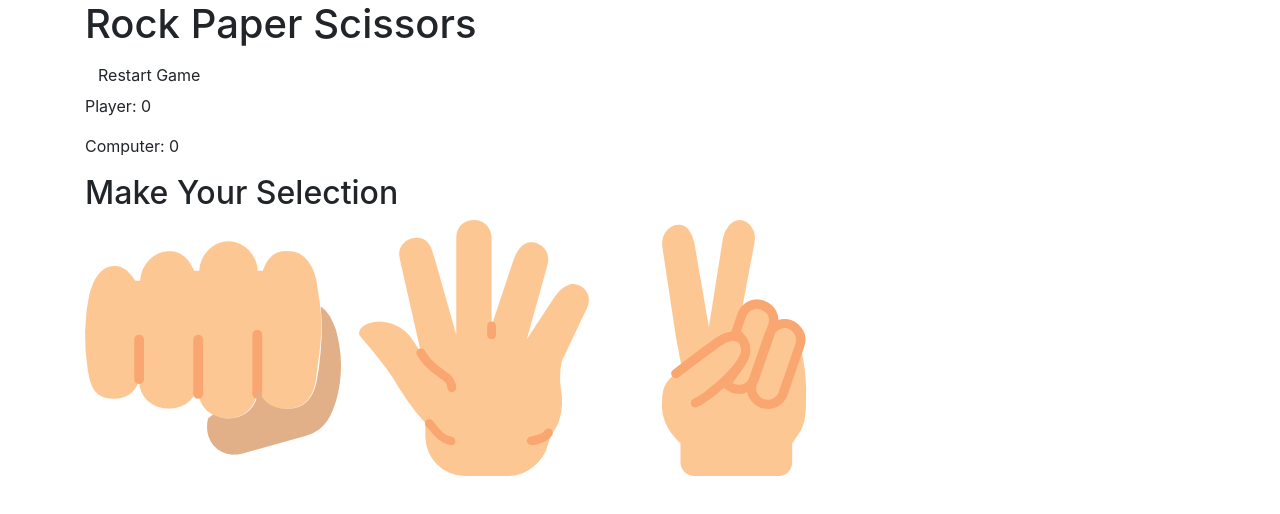
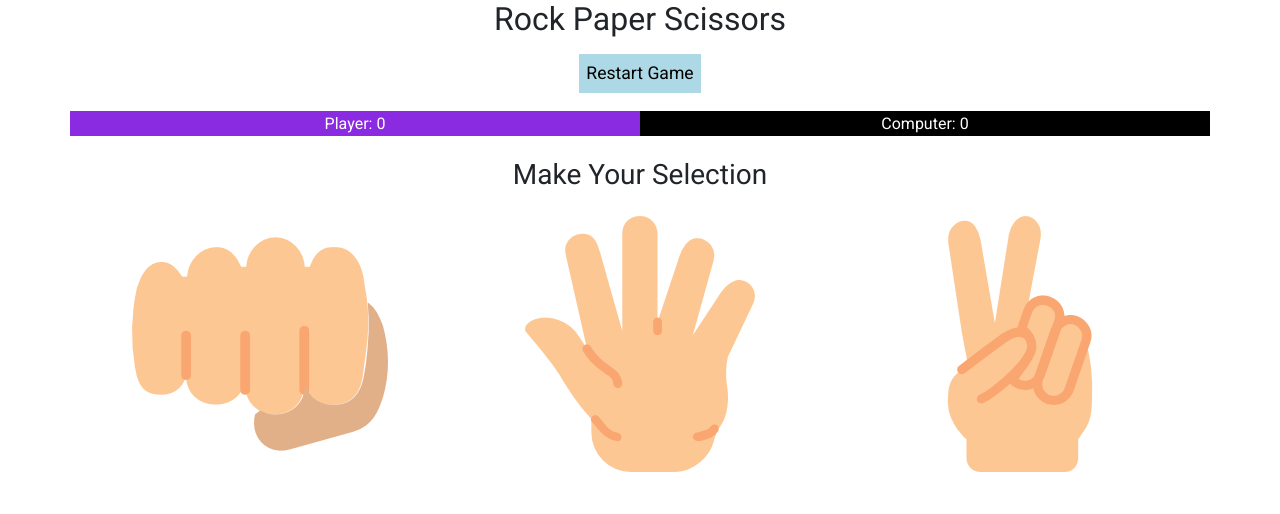
Before and after one commit to harshitbansal373/roshambo, a plain HTML site: page index.html in a window 1280 px wide. Drawn offline with nearby package versions, Linux system fonts and the light colour scheme.

Commit message:
css file added

```diff
--- /dev/null
+++ b/css/style.css
@@ -0,0 +1,52 @@
+@import url('https://fonts.googleapis.com/css?family=Roboto&display=swap');
+
+* {
+    box-sizing: border-box;
+    padding: 0%;
+    margin: 0%;
+}
+
+body{
+    font-family: 'Roboto',sans-serif;
+    line-height: 1.6;
+}
+
+.restart-btn{
+    display: inline-block;
+    background-color: lightblue;
+    color: black;
+    padding: 5px 7px;
+    font-size: 1.1rem;
+    cursor: pointer;
+    outline: none;
+    border: none;
+}
+
+.restart-btn:hover {
+    background-color: blue;
+    color: white;
+}
+
+.score{
+    color: white;
+    margin-top:18px;
+    margin-bottom: 22px;
+}
+
+.score div:first-child {
+    background-color: blueviolet;
+}
+
+.score div:last-child {
+    background-color: black;
+}
+
+.choice{
+    cursor: pointer;
+}
+
+.choice:hover{
+    border: 1px solid black;
+    border-radius: 50%;
+    padding: 7%;
+}
--- a/index.html
+++ b/index.html
@@ -13,23 +13,33 @@
     <link rel="stylesheet" href="https://use.fontawesome.com/releases/v5.4.1/css/all.css" integrity="sha384-5sAR7xN1Nv6T6+dT2mhtzEpVJvfS3NScPQTrOxhwjIuvcA67KV2R5Jz6kr4abQsz" crossorigin="anonymous">
 
     <!-- Css style -->
-    <link href="style.css" type="text/css" rel="stylesheet">
+    <link href="css/style.css" type="text/css" rel="stylesheet">
 </head>
 <body>
-    <div class="container">
+    <div class="container text-center">
         <header class="header">
-            <h1>Rock Paper Scissors</h1>
-            <button id="restart" class="restart btn">Restart Game</button>
-            <div id="score" class="score">
-                <p>Player: 0</p>
-                <p>Computer: 0</p>
+            <h2 class="mb-3">Rock Paper Scissors</h2>
+            <button class="restart-btn" id="restart">Restart Game</button>
+            <div id="score" class="row score">
+                <div class="col-6">
+                    Player: 0
+                </div>
+                <div class="col-6">
+                    Computer: 0
+                </div>
             </div>
         </header>
-        <h2>Make Your Selection</h2>
-        <div class="choices">
-            <img src="images/rock.png" alt="">
-            <img src="images/paper.png" alt="">
-            <img src="images/scissor.png" alt="">
+        <h3 class="mb-4">Make Your Selection</h3>
+        <div class="row">
+            <div class="col-4">
+                <img class="img-fluid choice" src="images/rock.png" alt="">
+            </div>
+            <div class="col-4">
+                <img class="img-fluid choice" src="images/paper.png" alt="">
+            </div>
+            <div class="col-4">
+                <img class="img-fluid choice" src="images/scissor.png" alt="">
+            </div>
         </div>
 
     </div>
```
